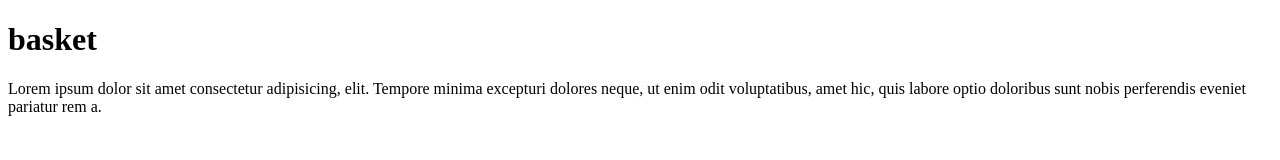
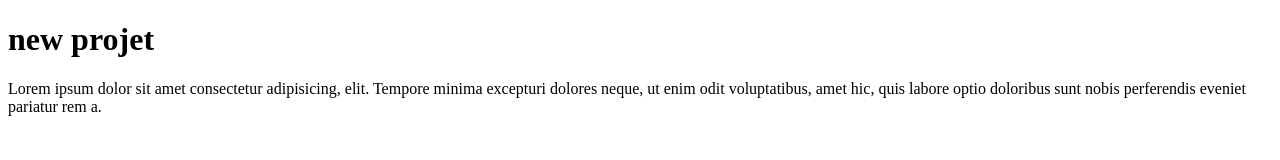
Before and after one commit to Fadonougbo/github, a plain HTML site: page index.html in a window 1280 px wide. Drawn offline with Linux system fonts and the light colour scheme.

Commit message:
new commit

```diff
--- a/index.html
+++ b/index.html
@@ -6,7 +6,7 @@
 	<title>Document</title>
 </head>
 <body>
-	<h1>basket</h1>
+	<h1>new projet</h1>
 	<p>Lorem ipsum dolor sit amet consectetur adipisicing, elit. Tempore minima excepturi dolores neque, ut enim odit voluptatibus, amet hic, quis labore optio doloribus sunt nobis perferendis eveniet pariatur rem a.</p>
 </body>
 </html>
```
